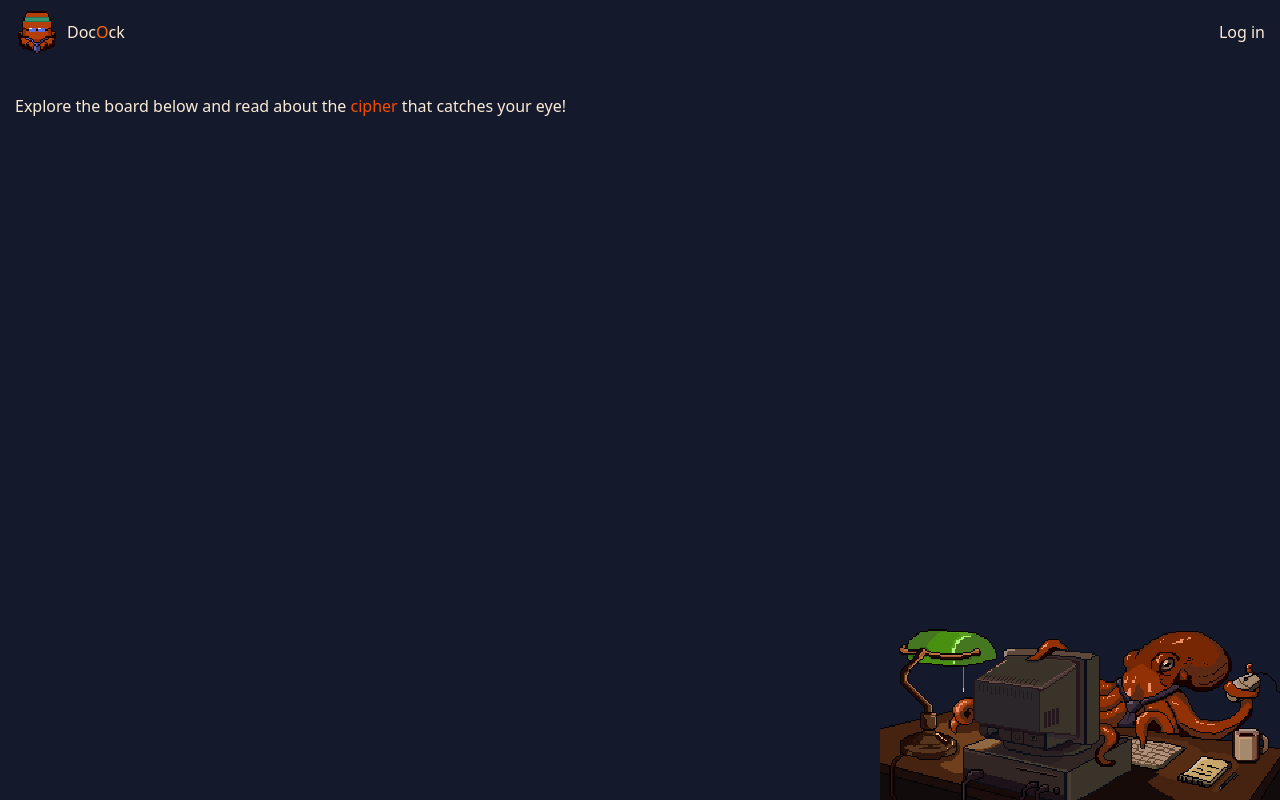
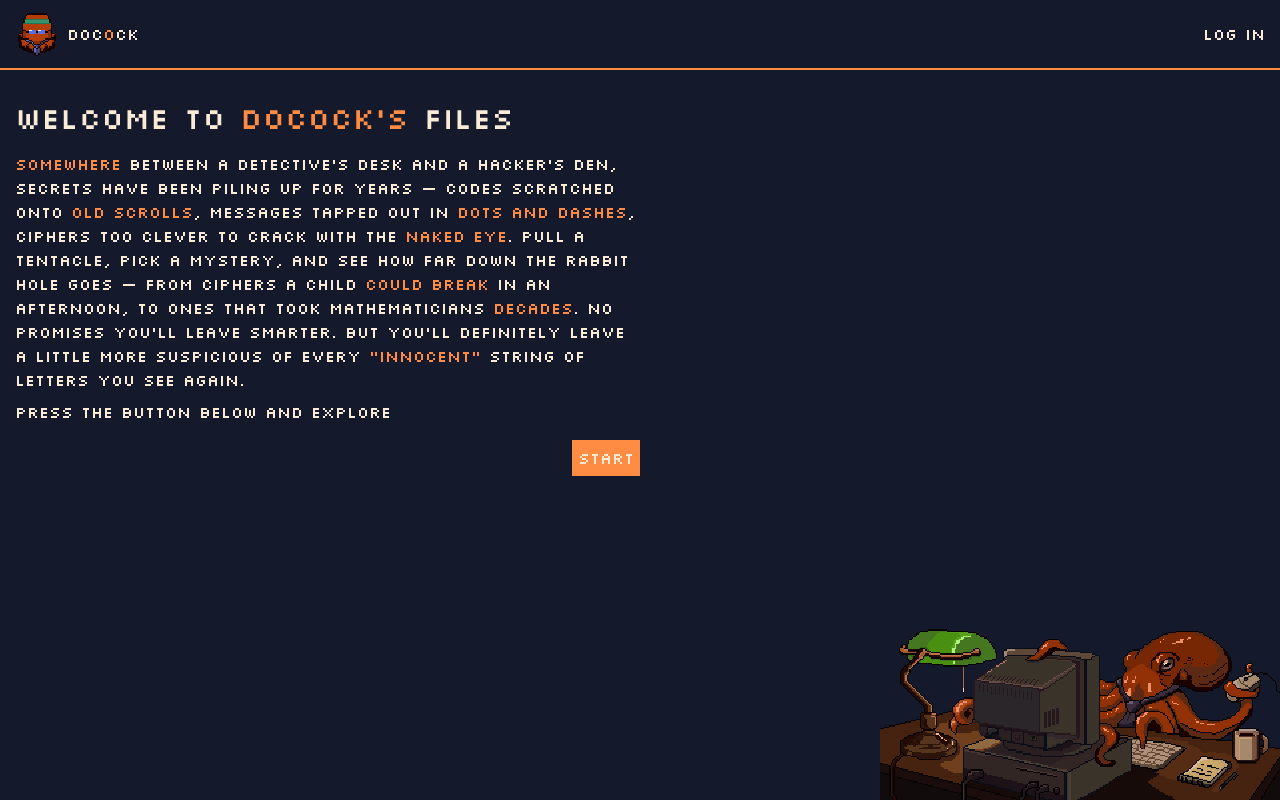
Before and after one commit to samobutniy-1/DocOck, an Angular app: page / in a window 1280 px wide. Built offline with nearby package versions, Linux system fonts and the light colour scheme.

Commit message:
feat: style header and hero section, add content and fonts

```diff
--- a/src/app/core/layout/header.html
+++ b/src/app/core/layout/header.html
@@ -1,8 +1,8 @@
-<header>
-  <div class="container flex justify-between items-center">
+<header class="fixed top-0 left-0 w-full bg-main py-3 border-b-2 border-secondary">
+  <div class="container flex justify-between items-center font-pixel">
     <div class="flex items-center gap-2">
       <a href="/"><img src="/images/icons/icon.png" alt="icon" class="w-11 h-11" /></a>
-      <span>Doc<span class="text-orange-500">O</span>ck</span>
+      <span>Doc<span class="text-secondary">O</span>ck</span>
     </div>
 
     <button>Log in</button>
--- a/src/app/features/home/hero-section/hero-section.html
+++ b/src/app/features/home/hero-section/hero-section.html
@@ -1,13 +1,25 @@
 <section>
   <div class="container">
-    <p>
-      Explore the board below and read about the <span class="text-orange-600">cipher</span> that
-      catches your eye!
-    </p>
-
-    <div
-      class="hero fixed bottom-0 right-0 flex items-center justify-center h-50 w-100 bg-[url('/images/hero/OckAndPC.gif')] bg-bottom bg-no-repeat bg-contain"
-      style="image-rendering: pixelated"
-    ></div>
+    <div class="max-w-[50%]">
+      <h1 class="text-3xl mb-4">Welcome to <span class="text-secondary">DocOck's</span> Files</h1>
+      <p class="mb-2">
+        <span class="text-secondary">Somewhere</span> between a detective's desk and a hacker's den,
+        secrets have been piling up for years — codes scratched onto
+        <span class="text-secondary">old scrolls</span>, messages tapped out in
+        <span class="text-secondary">dots and dashes</span>, ciphers too clever to crack with the
+        <span class="text-secondary">naked eye</span>. Pull a tentacle, pick a mystery, and see how
+        far down the rabbit hole goes — from ciphers a child
+        <span class="text-secondary">could break</span> in an afternoon, to ones that took
+        mathematicians <span class="text-secondary">decades</span>. No promises you'll leave
+        smarter. But you'll definitely leave a little more suspicious of every
+        <span class="text-secondary">"innocent"</span> string of letters you see again.
+      </p>
+      <p class="mb-4">Press the button below and explore</p>
+      <a class="bg-secondary p-1.5 w-fit block ml-auto">Start</a>
+    </div>
   </div>
+  <div
+    class="hero fixed bottom-0 right-0 flex items-center justify-center h-50 w-100 bg-[url('/images/hero/OckAndPC.gif')] bg-bottom bg-no-repeat bg-contain"
+    style="image-rendering: pixelated"
+  ></div>
 </section>
--- a/src/index.html
+++ b/src/index.html
@@ -1,11 +1,17 @@
 <!doctype html>
 <html lang="en">
   <head>
-  <meta charset="utf-8">
+    <meta charset="utf-8" />
     <title>Dockock</title>
-  <base href="/">
-  <meta name="viewport" content="width=device-width, initial-scale=1">
-  <link rel="icon" type="image/x-icon" href="favicon.ico">
+    <base href="/" />
+    <meta name="viewport" content="width=device-width, initial-scale=1" />
+    <link rel="icon" type="image/x-icon" href="favicon.ico" />
+    <link rel="preconnect" href="https://fonts.googleapis.com" />
+    <link rel="preconnect" href="https://fonts.gstatic.com" crossorigin />
+    <link
+      href="https://fonts.googleapis.com/css2?family=IBM+Plex+Mono:wght@400;700&family=Silkscreen:wght@400;700&display=swap"
+      rel="stylesheet"
+    />
   </head>
   <body>
     <app-root></app-root>
--- a/src/styles.css
+++ b/src/styles.css
@@ -1,15 +1,19 @@
 @import 'tailwindcss';
 
-@import 'tailwindcss';
+@theme {
+  --color-main: #14192b;
+  --color-secondary: #ff8c42;
+  --color-text: antiquewhite;
+
+  --font-main: 'IBM Plex Mono', monospace;
+  --font-pixel: 'Silkscreen', monospace;
+}
 
 @layer base {
   html {
-    color: antiquewhite;
-    background-color: #14192b;
-  }
-
-  body {
-    padding: 10px 0 10px 0;
+    color: var(--color-text);
+    background-color: var(--color-main);
+    font-family: var(--font-pixel);
   }
 
   img {
@@ -17,7 +21,7 @@
   }
 
   section {
-    margin-top: 40px;
+    margin-top: 100px;
   }
 }
 
```
Lines whose indentation alone changed are shown as unchanged.
